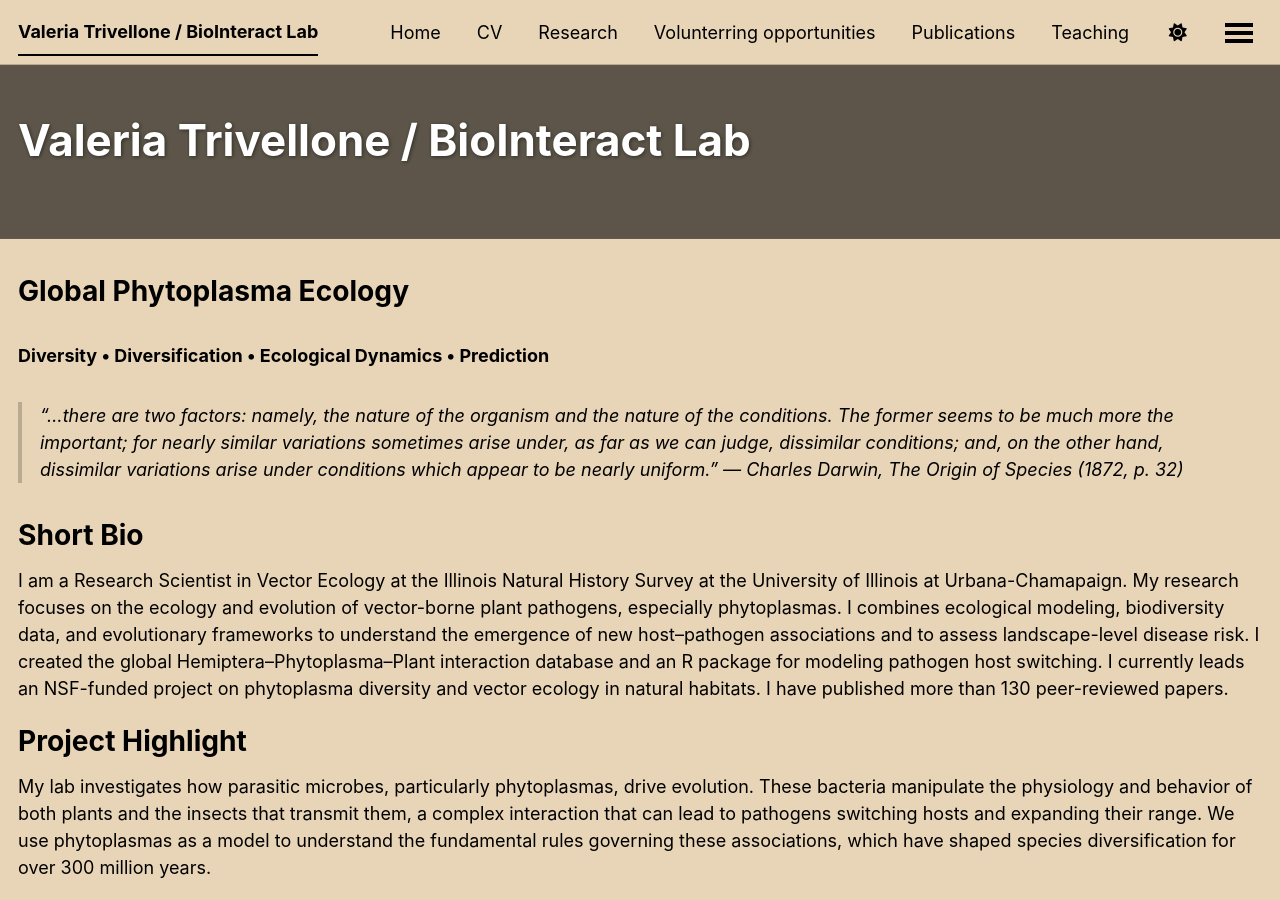
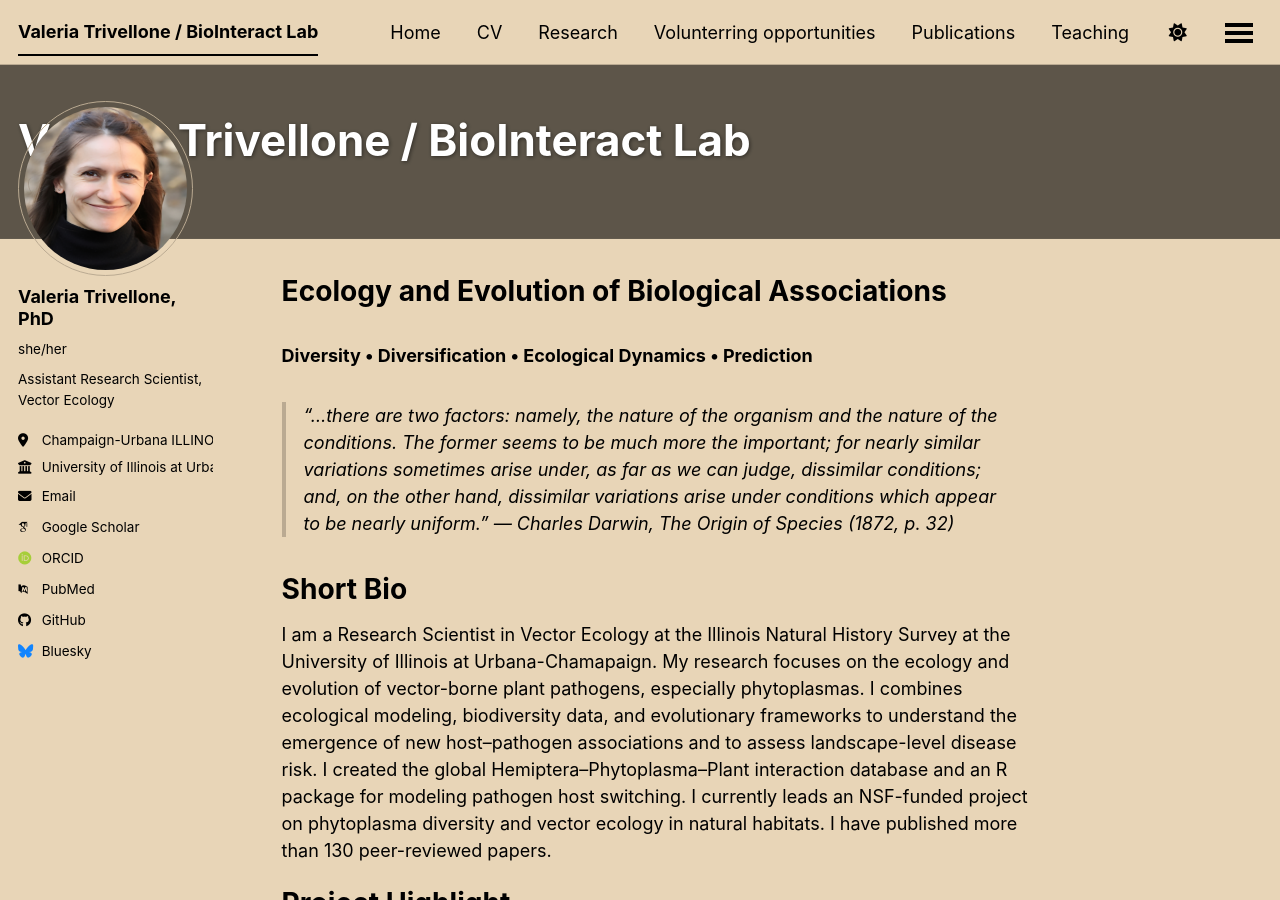
Before and after one commit to valeriatrivellone/valeriatrivellone.github.io, a Jekyll site: the page built from _pages/about.md, in a window 1280 px wide and 900 px high. Built offline with Jekyll 4.4.1, drawn with Linux system fonts in a browser that asks for light colours; some web fonts are replaced; a script bundle is joined from its source files by our own code; library files that are not in the unit come from our copies.

Commit message:
Update about.md

```diff
--- a/_pages/about.md
+++ b/_pages/about.md
@@ -12,7 +13,7 @@ header:
   overlay_filter: 0.6
 ---
 
-# Global Phytoplasma Ecology
+# Ecology and Evolution of Biological Associations
 ### Diversity • Diversification • Ecological Dynamics • Prediction
 
 > *"...there are two factors: namely, the nature of the organism and the nature of
```
Also changed, not shown: other parts of _pages/about.md (+2 -1 lines).
